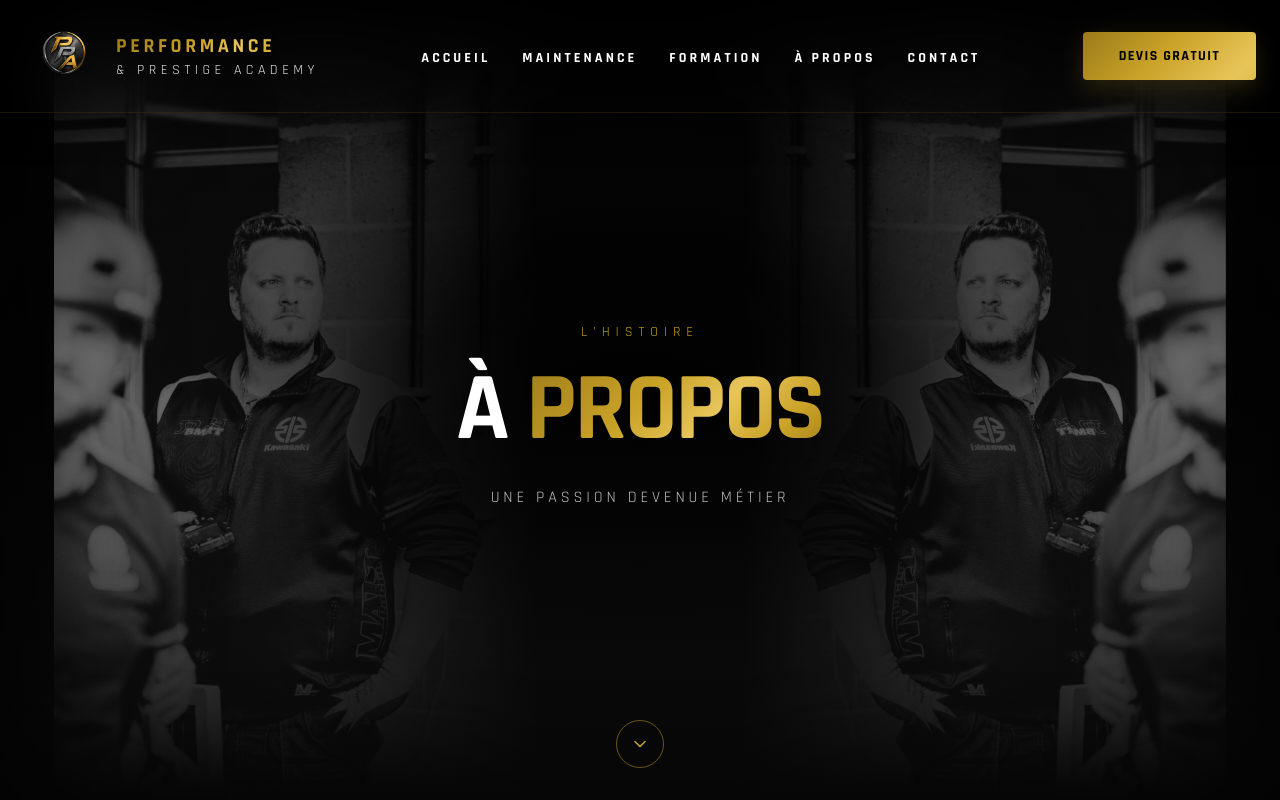
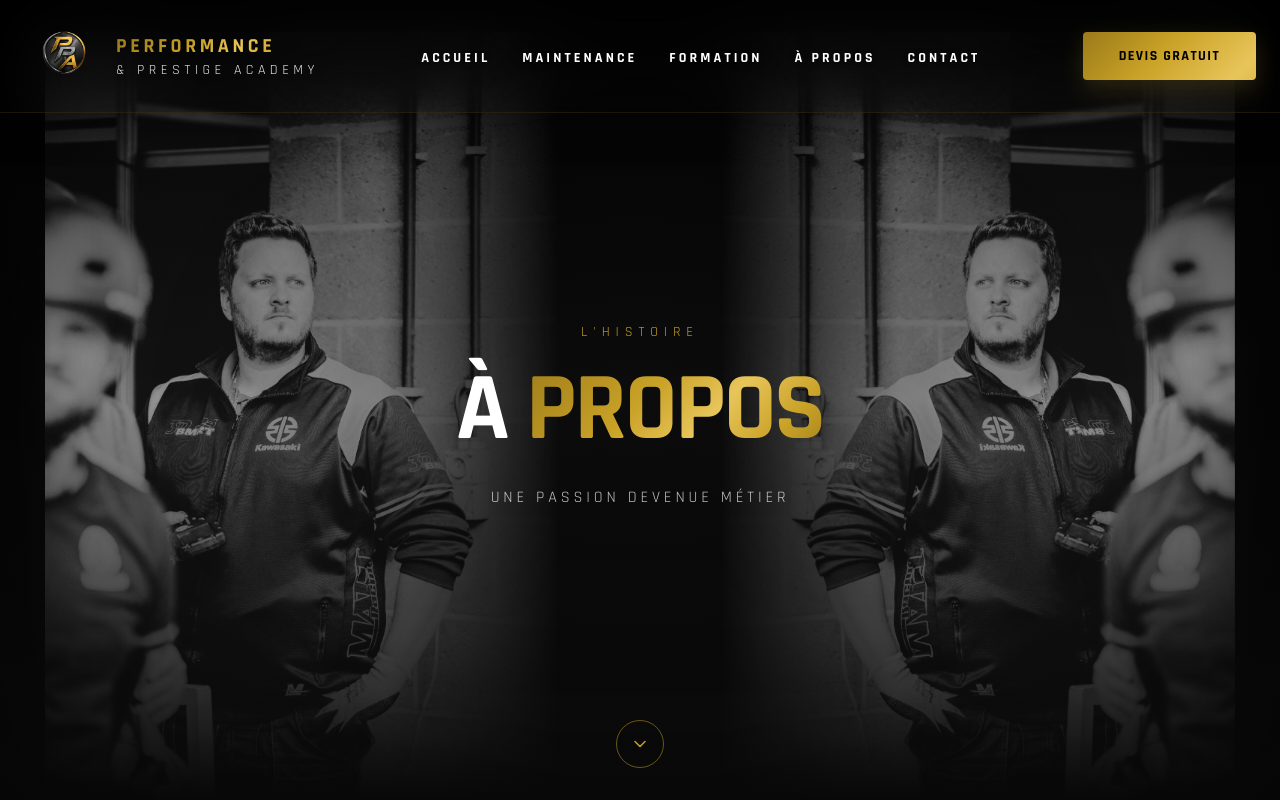
Before and after one commit to PerformancePrestigeAcademy/performance-prestige-academy, a React (Vite) app: page /apropos in a window 1280 px wide. Shown: the top 800 px of the page. Built offline with nearby package versions, Linux system fonts and the light colour scheme.

Commit message:
PATCH 014 v8 ter

```diff
--- a/src/Pages/APropos.tsx
+++ b/src/Pages/APropos.tsx
@@ -26,24 +26,29 @@ export default function AProposPage() {
       {/* Hero À propos — portraits cinématographiques en miroir */}
 <section className="relative min-h-[760px] overflow-hidden bg-[#050505] lg:min-h-screen">
   {/* Fond principal */}
-  <div className="absolute inset-0 bg-[#050505]" />
+  <div className="absolute inset-0 bg-[#070707]" />
 
-  {/* Texture et profondeur */}
-  <div className="absolute inset-0 bg-[radial-gradient(circle_at_center,rgba(25,25,25,0.55)_0%,rgba(5,5,5,0.96)_72%)]" />
+  {/* Texture légère — sans grand trou noir au centre */}
+  <div
+    className="
+      absolute inset-0
+      bg-[radial-gradient(ellipse_at_center,rgba(35,35,35,0.42)_0%,rgba(15,15,15,0.32)_48%,rgba(5,5,5,0.78)_100%)]
+    "
+  />
 
   {/* =========================
       VERSION TABLETTE / DESKTOP
   ========================== */}
-  <div className="absolute inset-0 hidden md:flex justify-center">
-    <div className="relative w-full max-w-[1700px] h-full">
+  <div className="absolute inset-0 hidden justify-center md:flex">
+    <div className="relative h-full w-full max-w-[1700px]">
       {/* Portrait gauche — original */}
       <div
-      className="absolute inset-y-0 left-0 w-[42%] overflow-hidden"
+        className="absolute inset-y-0 left-0 w-[44%] overflow-hidden"
         style={{
           WebkitMaskImage:
-          "linear-gradient(to right, black 0%, black 56%, transparent 100%)",
+            "linear-gradient(to right, black 0%, black 68%, transparent 100%)",
           maskImage:
-          "linear-gradient(to right, black 0%, black 56%, transparent 100%)",
+            "linear-gradient(to right, black 0%, black 68%, transparent 100%)",
         }}
       >
         <img
@@ -53,14 +58,14 @@ export default function AProposPage() {
           className="
             absolute
             bottom-0
-          left-[5%]
+            left-[4%]
             h-[92%]
             w-auto
             max-w-none
             object-contain
-          opacity-70
+            opacity-75
             blur-[0.4px]
-          lg:left-[10%]
+            lg:left-[8%]
             lg:h-[96%]
           "
         />
@@ -68,12 +73,12 @@ export default function AProposPage() {
 
       {/* Portrait droit — miroir */}
       <div
-      className="absolute inset-y-0 right-0 w-[42%] overflow-hidden"
+        className="absolute inset-y-0 right-0 w-[44%] overflow-hidden"
         style={{
           WebkitMaskImage:
-          "linear-gradient(to left, black 0%, black 56%, transparent 100%)",
+            "linear-gradient(to left, black 0%, black 68%, transparent 100%)",
           maskImage:
-          "linear-gradient(to left, black 0%, black 56%, transparent 100%)",
+            "linear-gradient(to left, black 0%, black 68%, transparent 100%)",
         }}
       >
         <img
@@ -83,18 +88,19 @@ export default function AProposPage() {
           className="
             absolute
             bottom-0
-          right-[5%]
+            right-[4%]
             h-[92%]
             w-auto
             max-w-none
             -scale-x-100
             object-contain
-          opacity-70
+            opacity-75
             blur-[0.4px]
-          lg:right-[10%]
+            lg:right-[8%]
             lg:h-[96%]
           "
         />
+      </div>
     </div>
   </div>
 
@@ -102,7 +108,6 @@ export default function AProposPage() {
       VERSION MOBILE
   ========================== */}
   <div className="absolute inset-0 md:hidden">
-    {/* Portrait principal centré */}
     <img
       src="/images/about-portrait.jpg"
       alt=""
@@ -111,37 +116,49 @@ export default function AProposPage() {
         absolute
         bottom-0
         left-1/2
-        h-[82%]
+        h-[84%]
         w-auto
         max-w-none
         -translate-x-1/2
         object-contain
-        opacity-55
-        blur-[0.5px]
+        opacity-60
+        blur-[0.4px]
       "
     />
 
-    {/* Fondu latéral */}
-    <div className="absolute inset-0 bg-gradient-to-r from-black/80 via-black/20 to-black/80" />
+    {/* Assombrissement latéral mobile */}
+    <div className="absolute inset-0 bg-gradient-to-r from-black/55 via-black/10 to-black/55" />
 
-    {/* Fondu central pour le texte */}
-    <div className="absolute inset-0 bg-[radial-gradient(circle_at_center,rgba(0,0,0,0.22)_0%,rgba(0,0,0,0.58)_50%,rgba(0,0,0,0.88)_100%)]" />
-  </div>
+    {/* Lisibilité au centre sans cacher complètement la photo */}
+    <div
+      className="
+        absolute inset-0
+        bg-[radial-gradient(ellipse_at_center,rgba(0,0,0,0.12)_0%,rgba(0,0,0,0.18)_42%,rgba(0,0,0,0.58)_100%)]
+      "
+    />
   </div>
 
-  {/* Ombre centrale desktop */}
+  {/* Voile central desktop beaucoup plus léger */}
   <div
     className="
       absolute inset-0 hidden md:block
-      bg-[radial-gradient(ellipse_at_center,rgba(0,0,0,0.94)_0%,rgba(0,0,0,0.82)_25%,rgba(0,0,0,0.28)_55%,rgba(0,0,0,0.08)_75%,rgba(0,0,0,0.42)_100%)]
+      bg-[radial-gradient(ellipse_at_center,rgba(0,0,0,0.18)_0%,rgba(0,0,0,0.12)_26%,rgba(0,0,0,0.08)_48%,rgba(0,0,0,0.24)_76%,rgba(0,0,0,0.45)_100%)]
     "
   />
 
-  {/* Assombrissement supérieur */}
-  <div className="absolute inset-0 bg-gradient-to-b from-black/65 via-transparent to-[#0A0A0A]" />
+  {/* Assombrissement vertical similaire aux autres Hero */}
+  <div
+    className="
+      absolute inset-0
+      bg-gradient-to-b
+      from-black/55
+      via-transparent
+      to-[#0A0A0A]
+    "
+  />
 
-  {/* Vignette */}
-  <div className="absolute inset-0 shadow-[inset_0_0_160px_rgba(0,0,0,0.9)]" />
+  {/* Vignette douce */}
+  <div className="absolute inset-0 shadow-[inset_0_0_110px_rgba(0,0,0,0.48)]" />
 
   {/* Contenu */}
   <div
@@ -156,6 +173,21 @@ export default function AProposPage() {
       lg:min-h-screen
     "
   >
+    {/* Ombre locale uniquement derrière le texte */}
+    <div
+      aria-hidden="true"
+      className="
+        absolute
+        left-1/2 top-1/2
+        h-[320px] w-[min(90vw,720px)]
+        -translate-x-1/2 -translate-y-1/2
+        rounded-full
+        bg-black/20
+        blur-3xl
+      "
+    />
+
+    <div className="relative z-10">
       <p
         className="
           mb-5
@@ -181,10 +213,7 @@ export default function AProposPage() {
           lg:text-8xl
         "
       >
-      À{" "}
-      <span className="gold-gradient">
-        PROPOS
-      </span>
+        À <span className="gold-gradient">PROPOS</span>
       </h1>
 
       <p
@@ -202,6 +231,7 @@ export default function AProposPage() {
       >
         Une passion devenue métier
       </p>
+    </div>
   </div>
 
   {/* Flèche */}
@@ -638,7 +668,7 @@ export default function AProposPage() {
             className="w-full h-full object-cover object-center grayscale"
           />
 
-          <div className="absolute inset-0 bg-black/75" />
+          <div className="absolute inset-0 bg-black/20" />
           <div className="absolute inset-0 hero-overlay" />
         </div>
 
```
Lines whose indentation alone changed are shown as unchanged.
